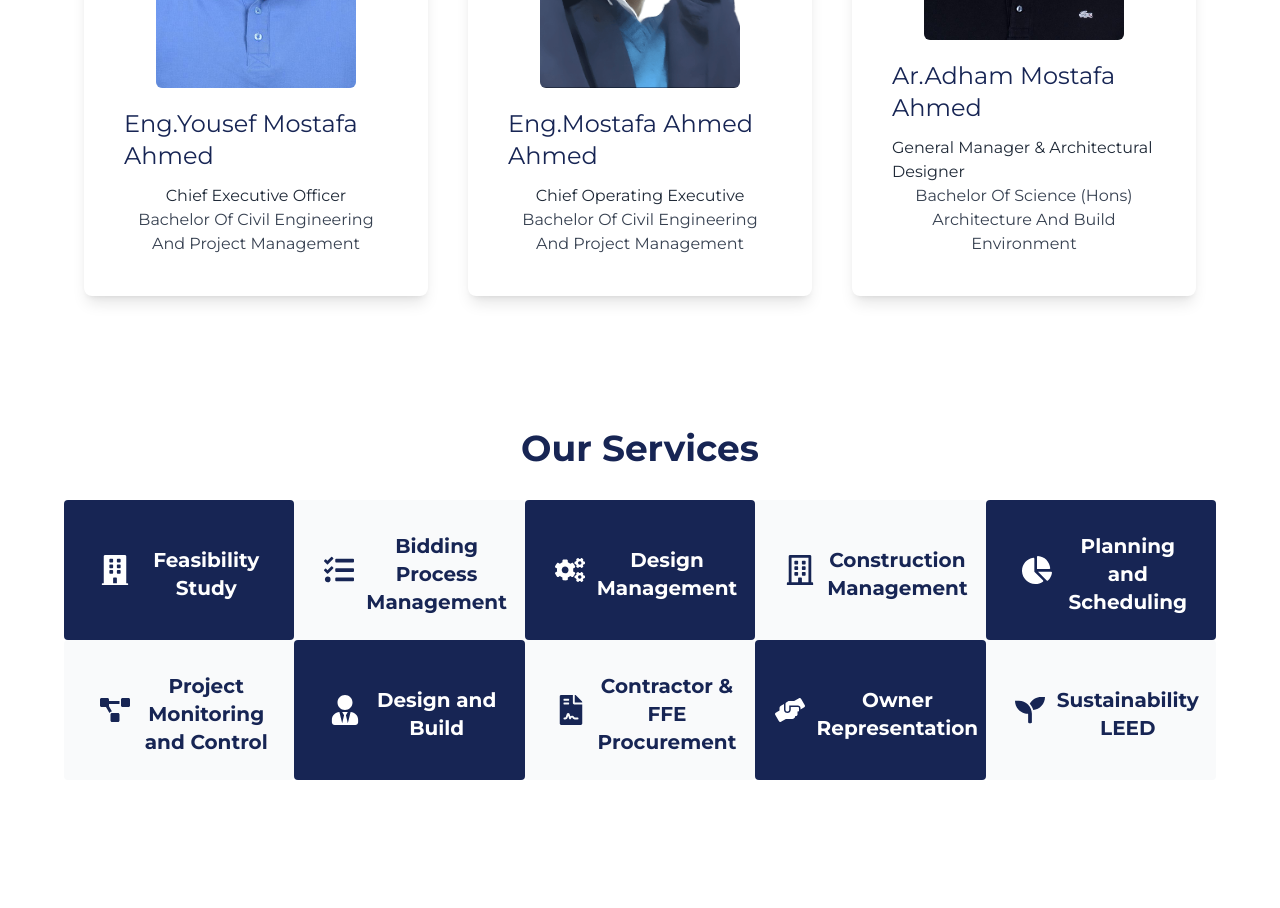
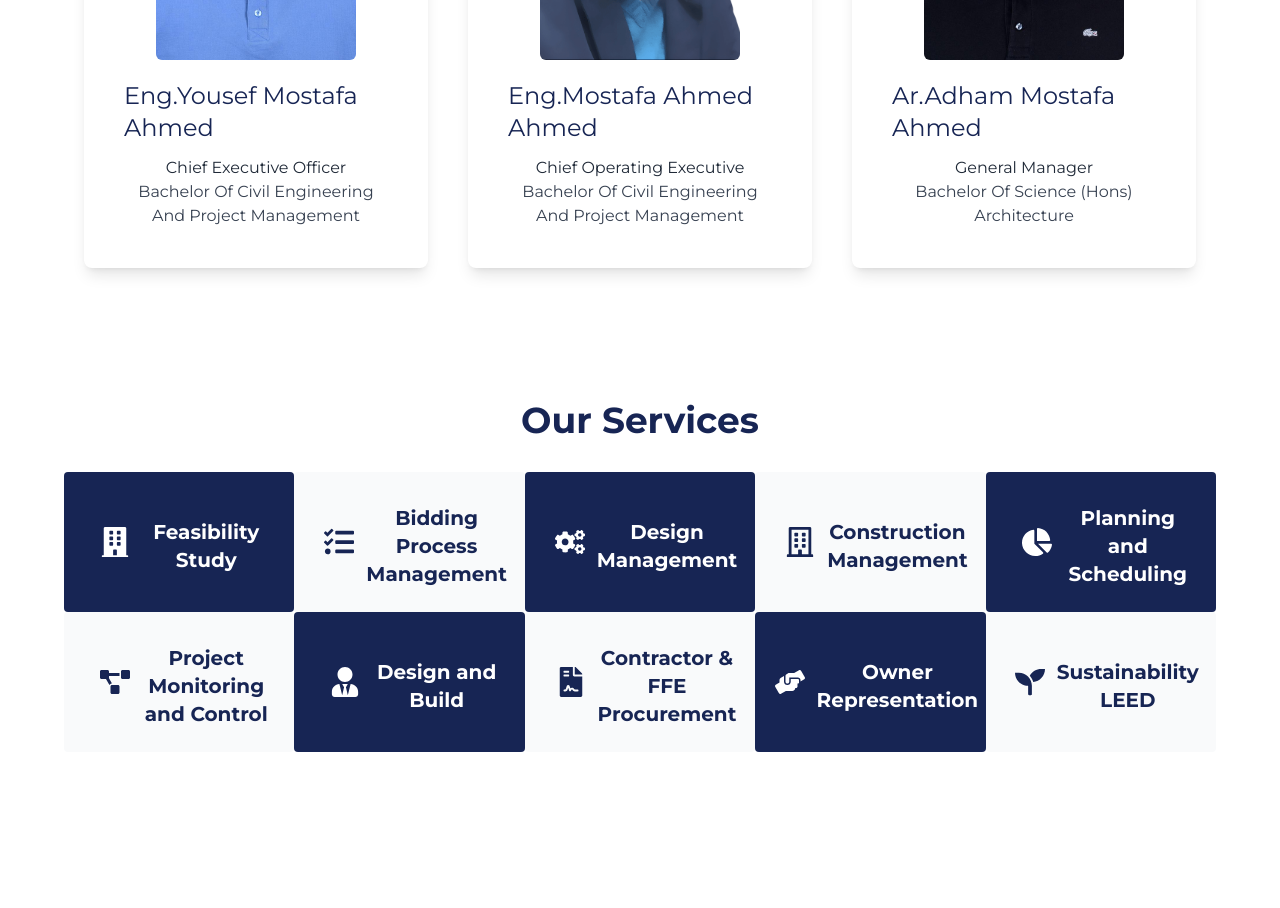
Before and after one commit to IbrahimShaikhli/AGP, a Next.js app: page / in a window 1280 px wide. Shown: the part 2280-3188 px from the top of the page. Built offline with nearby package versions, Linux system fonts and the light colour scheme.

Commit message:
to update TEAMS section

```diff
--- a/app/Sections/Team.jsx
+++ b/app/Sections/Team.jsx
@@ -3,8 +3,11 @@ import Image from "next/image";
 const ourTeam = [
     {name: "Eng.Yousef Mostafa Ahmed", description: "Chief Executive Officer", degree:"Bachelor Of Civil Engineering And Project Management", image:"/chief.jpg"},
     {name: "Eng.Mostafa Ahmed Ahmed", description: "Chief Operating Executive", degree:"Bachelor Of Civil Engineering And Project Management", image:"/chief2.jpg"},
-    {name: "Ar.Adham Mostafa Ahmed", description: "General Manager & Architectural Designer",degree:"Bachelor Of Science (Hons) Architecture And Build Environment",  image:"/engr.jpg"},
+    {name: "Ar.Adham Mostafa Ahmed", description: "General Manager ",degree:"Bachelor Of Science (Hons) Architecture ",  image:"/engr.jpg"},
 ];
+
+/*adhams full degree Bachelor Of Science (Hons) Architecture And Build Environment and his desc General Manager Architectural Designer*/
+
 
 export default function Team() {
     return (
```
